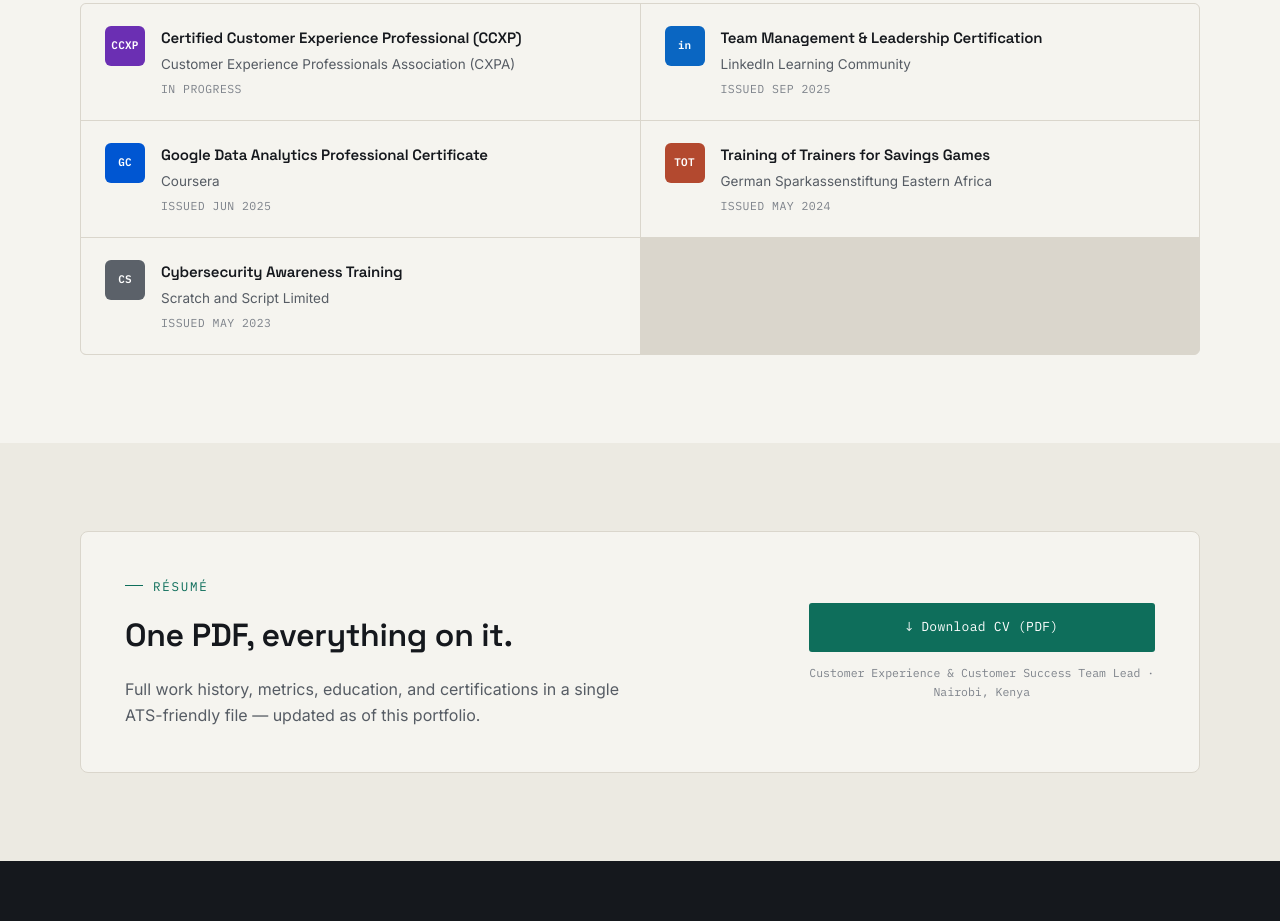
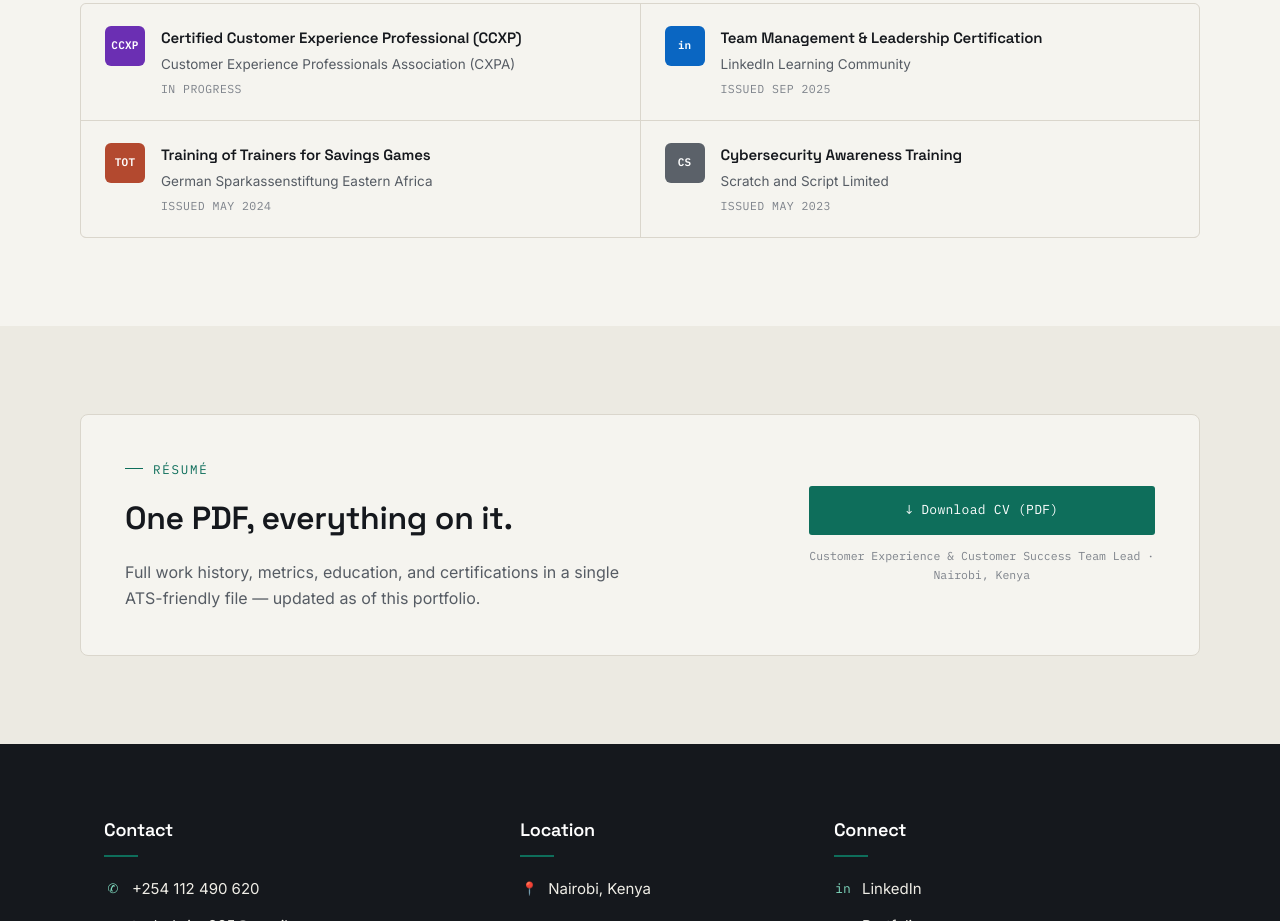
Before and after one commit to NjugunaBrian-Bot/brian-njuguna-portfolio, a plain HTML site: page index.html in a window 1280 px wide. Shown: the part 6240-7161 px from the top of the page. Drawn offline with Linux system fonts and the light colour scheme.

Commit message:
Add files via upload

```diff
--- a/index.html
+++ b/index.html
@@ -679,15 +679,6 @@
         </div>
 
         <div class="cert-card">
-          <span class="cert-badge" style="background:#0056D2;">GC</span>
-          <div class="cert-text">
-            <h4>Google Data Analytics Professional Certificate</h4>
-            <div class="cert-issuer">Coursera</div>
-            <div class="cert-date">Issued Jun 2025</div>
-          </div>
-        </div>
-
-        <div class="cert-card">
           <span class="cert-badge" style="background:#B3492F;">TOT</span>
           <div class="cert-text">
             <h4>Training of Trainers for Savings Games</h4>
```
